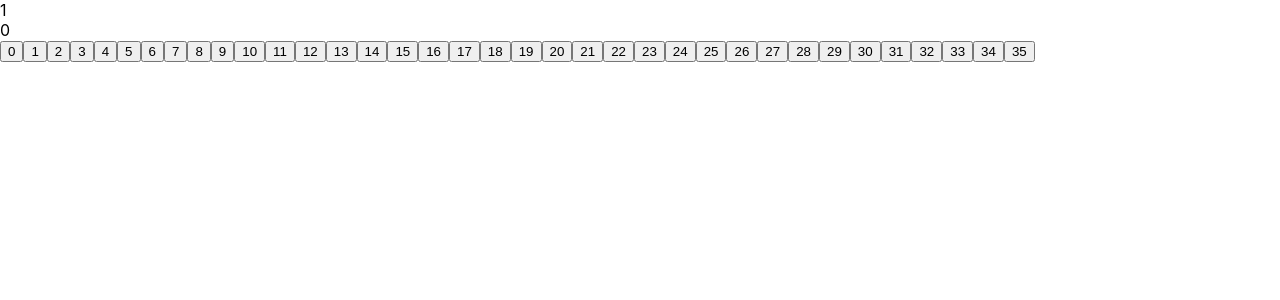
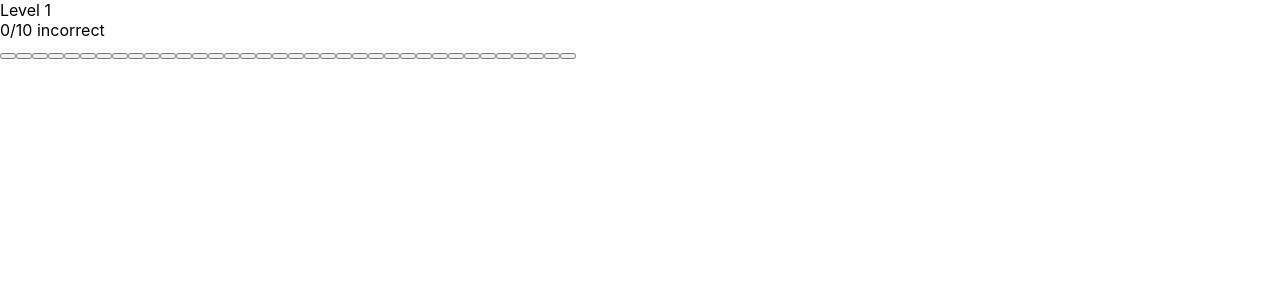
Before and after one commit to Jackson-Wozniak/The-Memory-Challenge, a React (Create React App) app in the folder frontend/: page /grid-memory in a window 1280 px wide. Shown: the top 300 px of the page. Built offline with nearby package versions, Linux system fonts and the light colour scheme.

Commit message:
more functionality for grid memory game

```diff
--- a/frontend/src/components/HomePage.js
+++ b/frontend/src/components/HomePage.js
@@ -7,7 +7,7 @@ function HomePage() {
     return (
         <div className="home-page">
             {games.map(game => (
-                <GameCard description={game.description} name={game.name} path={game.path}/>
+                <GameCard key={game.name} description={game.description} name={game.name} path={game.path}/>
             ))}
         </div>
     );
--- a/frontend/src/components/grid_memory/Grid.js
+++ b/frontend/src/components/grid_memory/Grid.js
@@ -1,35 +1,38 @@
 import React, { Component } from 'react';
 import '../../styles/components/grid_memory/Grid.css'
+import { callApiWithData } from '../../classes/ApiCall';
 
 class Grid extends Component {
   constructor(props) {
     super(props);
     this.state = {
-      buttons: [...this.createArrayOfButtons()],
+      buttons: [...this.createArrayOfButtons(36)],
       correctGuessCount : 0,
-      currentLevelIndexes : []
+      currentLevelIndexes : [],
+      level : 1
     };
-  }
-
-  startNewLevel(){
-    this.setState({buttons : this.createArrayOfButtons(), correctGuessCount : 0}, function(){
-        this.displayNewLevelButtons();
-    });
   }
 
   componentDidMount(){
     this.displayNewLevelButtons();
   }
 
+  startNewLevel(){
+    //if past level 15, render 49 buttons
+    this.setState({buttons : this.createArrayOfButtons(this.state.level <= 15 ? 36 : 49), correctGuessCount : 0}, function(){
+        this.displayNewLevelButtons();
+    });
+  }
+
   incrementCorrectGuess(){
     this.setState({correctGuessCount : this.state.correctGuessCount + 1}, () => {
-        console.log(this.state.correctGuessCount);
-    if(this.state.correctGuessCount >= 2){
-        //when correct guesses reaches the # of buttons flashed, start a new level
-        this.props.generateNewLevel();
-        this.startNewLevel();
-        console.log('completed');
-    }
+        if(this.state.correctGuessCount >= this.state.currentLevelIndexes.length){
+            //when correct guesses reaches the # of buttons shown, start a new level
+            this.setState({level : this.state.level + 1}, function(){
+                this.props.updateLevel(this.state.level);
+                this.startNewLevel();
+            });
+        }
     });
   }
 
@@ -38,7 +41,7 @@ class Grid extends Component {
     //set current indexes to empty array to avoid giving correct answers while loading
     this.setState({currentLevelIndexes : []});
     for(let i = 0; i < 9; i++){
-        let rand = Math.floor(Math.random() * (35 + 1));
+        let rand = Math.floor(Math.random() * 35);
         if(tempArr.includes(rand)){
             i--;
             continue;
@@ -46,11 +49,25 @@ class Grid extends Component {
         tempArr.push(rand);
     }
     let newButtons = [...this.state.buttons];
-    this.activateButtonsOnLevelStart(tempArr, newButtons, true);
     this.delay(1000).then(() => {
-        this.activateButtonsOnLevelStart(tempArr, newButtons, false);
-        this.setState({currentLevelIndexes : tempArr});
+        this.activateButtonsOnLevelStart(tempArr, newButtons, true);
+        this.delay(1000).then(() => {
+            this.activateButtonsOnLevelStart(tempArr, newButtons, false);
+            this.setState({currentLevelIndexes : tempArr});
+        });
     });
+  }
+
+  getAmountOfButtonsShownByLevel(){
+    if(this.state.level <= 5){
+        return 7;
+    }else if(this.state.level <= 10){
+        return 12;
+    }else if(this.state.level <= 15){
+        return 15;
+    }else{
+        return 20;
+    }
   }
 
   activateButtonsOnLevelStart(tempArr, newButtons, activated){
@@ -64,9 +81,9 @@ class Grid extends Component {
     return new Promise((resolve) => setTimeout(resolve, time));
   }
 
-  createArrayOfButtons(){
+  createArrayOfButtons(amountOfButtons){
     let buttonsArr = [];
-    for(let i = 0; i < 36; i++){
+    for(let i = 0; i < amountOfButtons; i++){
         buttonsArr.push({correct : false, incorrect : false, includedInLevel : false});
     }
     return buttonsArr;
@@ -94,9 +111,7 @@ class Grid extends Component {
             key={index}
             onClick={() => this.handleGuess(index)}
             disabled={button.disabled}
-            className={button.includedInLevel ? 'flash-buttons' : button.correct ? 'correct' : button.incorrect ? 'incorrect' : ''}
-          >
-            {index}
+            className={button.includedInLevel ? 'flash-buttons' : button.correct ? 'correct' : button.incorrect ? 'incorrect' : ''}>
           </button>
         ))}
       </div>
--- a/frontend/src/components/grid_memory/GridMemory.js
+++ b/frontend/src/components/grid_memory/GridMemory.js
@@ -14,8 +14,8 @@ function GridMemory() {
         }
     }, [incorrectGuesses]);
 
-    function generateNewLevel(){
-        setLevel(level + 1);
+    function updateLevel(level){
+        setLevel(level);
     }
 
     function incrementIncorrectGuesses(){
@@ -25,7 +25,7 @@ function GridMemory() {
     return (
         <div>
             <GridScoreDisplay level={level} incorrectGuesses={incorrectGuesses}/>
-            <Grid generateNewLevel={generateNewLevel} incrementIncorrectGuesses={incrementIncorrectGuesses}/>
+            <Grid updateLevel={updateLevel} incrementIncorrectGuesses={incrementIncorrectGuesses}/>
         </div>
     );
 }
--- a/frontend/src/components/grid_memory/GridScoreDisplay.js
+++ b/frontend/src/components/grid_memory/GridScoreDisplay.js
@@ -1,8 +1,8 @@
 function GridScoreDisplay(props) {
     return (
         <div>
-            <div>{props.level}</div>
-            <div>{props.incorrectGuesses}</div>
+            <div>Level {props.level}</div>
+            <div>{props.incorrectGuesses}/10 incorrect</div>
         </div>
     );
 }
```
